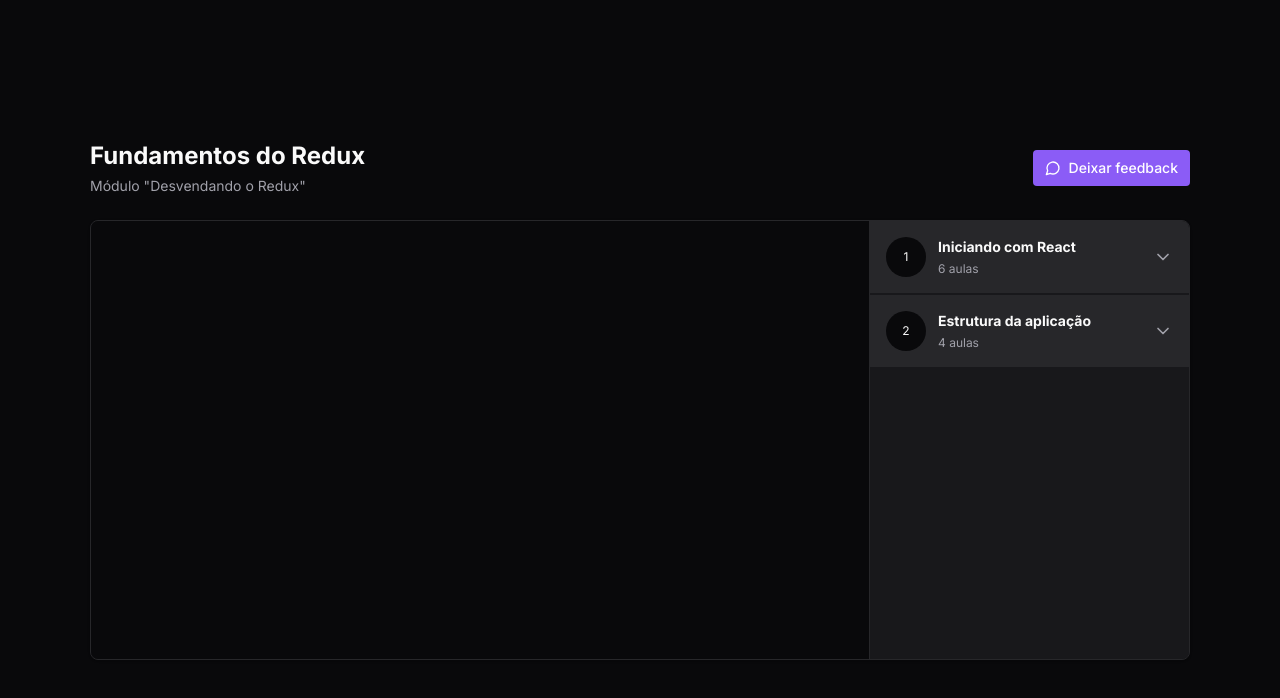
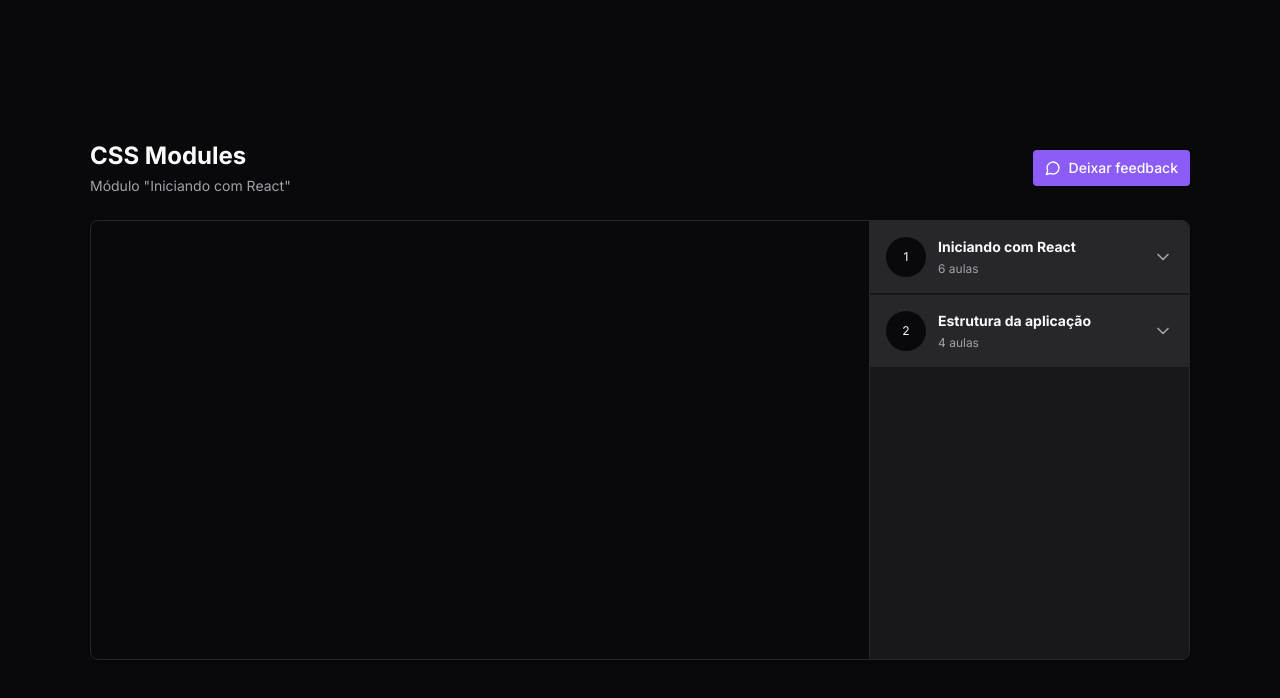
Before and after one commit to brunoBrian/redux-and-zustand, a Next.js app: page / in a window 1280 px wide. Shown: the top 698 px of the page. Built offline with nearby package versions, Linux system fonts and the light colour scheme.

Commit message:
Destacando aula atual

```diff
--- a/src/components/Header.tsx
+++ b/src/components/Header.tsx
@@ -1,9 +1,20 @@
+import { useAppSelector } from "@/store";
+
 export function Header() {
+  const { currentModule, currentLesson } = useAppSelector((state) => {
+    const { currentModuleIndex, currentLessonIndex } = state.player;
+
+    const currentModule = state.player.course.modules[currentModuleIndex];
+    const currentLesson = currentModule.lessons[currentLessonIndex];
+
+    return { currentModule, currentLesson };
+  });
+
   return (
     <div className="flex flex-col gap-1">
-      <h1 className="text-2xl font-bold">Fundamentos do Redux</h1>
+      <h1 className="text-2xl font-bold">{currentLesson.title}</h1>
       <span className="text-sm text-zinc-400">
-        Módulo "Desvendando o Redux"
+        Módulo "{currentModule.title}"
       </span>
     </div>
   );
--- a/src/components/Lesson.tsx
+++ b/src/components/Lesson.tsx
@@ -1,18 +1,30 @@
-import { Video } from "lucide-react";
+import { PlayCircle, Video } from "lucide-react";
 
 interface LessonProps {
   title: string;
   duration: string;
   onPlay: () => void;
+  isCurrent?: boolean;
 }
 
-export function Lesson({ title, duration, onPlay }: LessonProps) {
+export function Lesson({
+  title,
+  duration,
+  onPlay,
+  isCurrent = false,
+}: LessonProps) {
   return (
     <button
-      className="flex items-center gap-3 text-sm text-zinc-400"
       onClick={onPlay}
+      data-active={isCurrent}
+      disabled={isCurrent}
+      className="flex items-center gap-3 text-sm text-zinc-400 data-[active=true]:text-emerald-400 enabled:hover:text-zinc-100"
     >
-      <Video className="w-4 h-4 text-zinc-500" />
+      {isCurrent ? (
+        <PlayCircle className="w-4 h-4 text-emerald-400" />
+      ) : (
+        <Video className="w-4 h-4 text-zinc-500" />
+      )}
       <span>{title}</span>
       <span className="ml-auto font-mono text-xs text-zinc-500">
         {duration}
--- a/src/components/Module.tsx
+++ b/src/components/Module.tsx
@@ -19,6 +19,12 @@
     return state.player.course.modules[moduleIndex].lessons;
   });
 
+  const { currentModuleIndex, currentLessonIndex } = useAppSelector((state) => {
+    const { currentModuleIndex, currentLessonIndex } = state.player;
+
+    return { currentModuleIndex, currentLessonIndex };
+  });
+
   return (
     <Collapsible.Root className="group">
       <Collapsible.Trigger className="flex w-full items-center gap-3 bg-zinc-800 p-4">
@@ -37,11 +43,16 @@
       <Collapsible.Content>
         <nav className="relative flex flex-col gap-4 p-6">
           {lessons.map((lesson, lessonIndex) => {
+            const isCurrent =
+              currentModuleIndex === moduleIndex &&
+              currentLessonIndex === lessonIndex;
+
             return (
               <Lesson
                 key={lesson.id}
                 title={lesson.title}
                 duration={lesson.duration}
+                isCurrent={isCurrent}
                 onPlay={() => dispatch(play([moduleIndex, lessonIndex]))}
               />
             );
```
